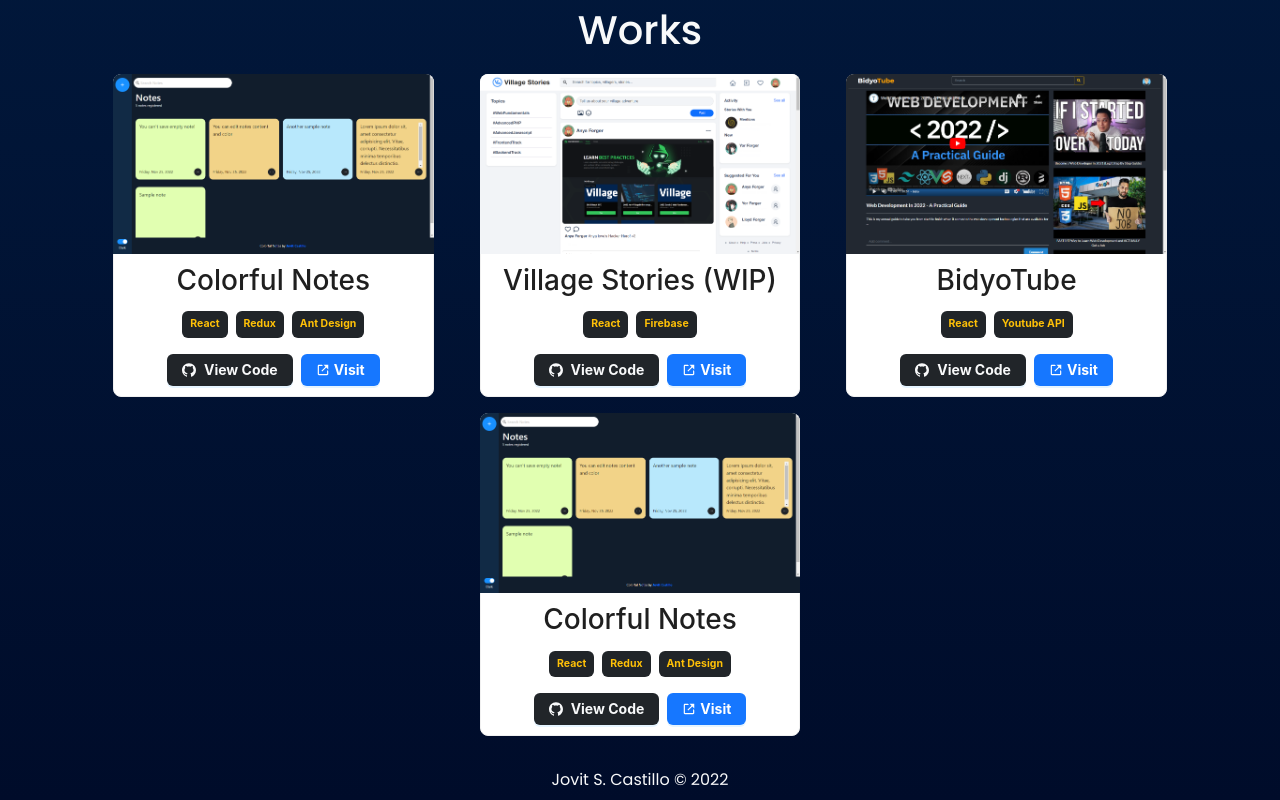
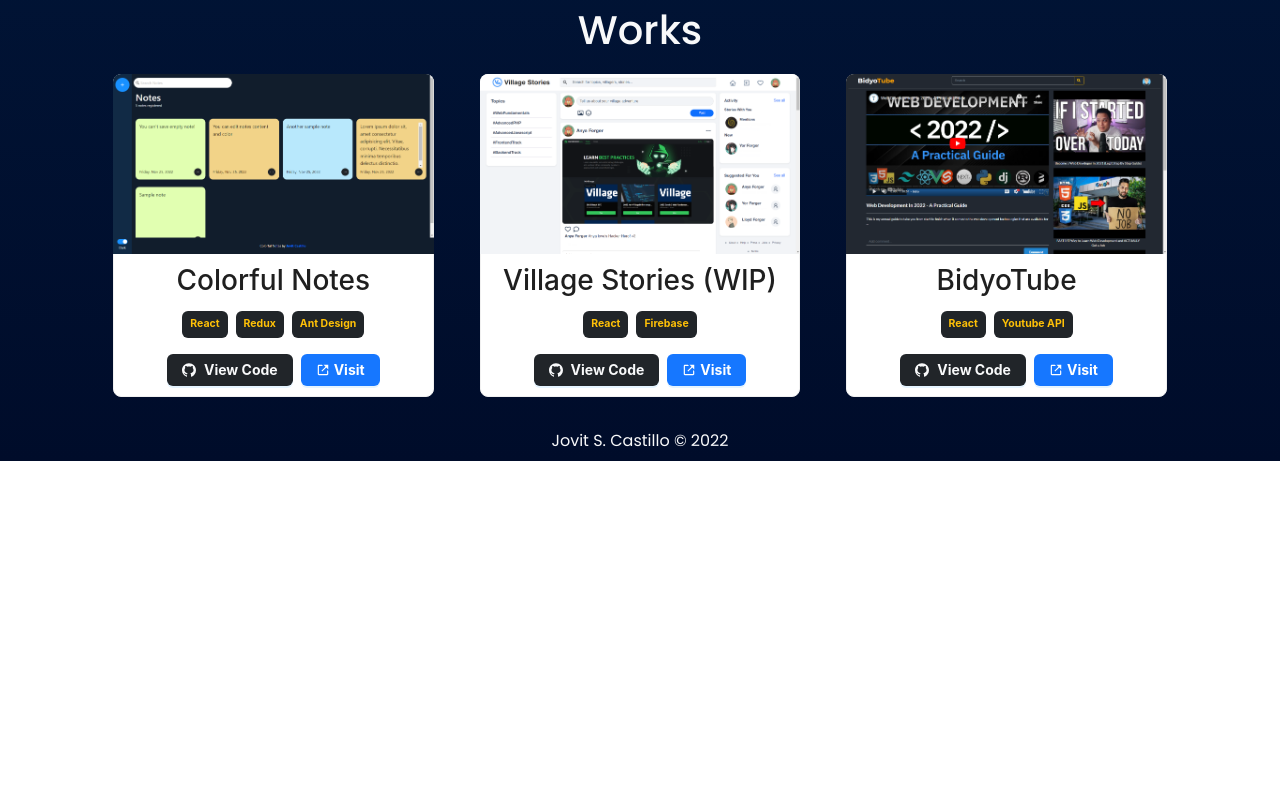
Before and after one commit to Jovitrycast/Portfolio, a React (Create React App) app: page / in a window 1280 px wide. Shown: the part 2414-3214 px from the top of the page. After the commit the page ends 2875 px from the top, so only its background shows below. Built offline with nearby package versions, Linux system fonts and the light colour scheme.

Commit message:
updated project list

```diff
--- a/src/data/projects.js
+++ b/src/data/projects.js
@@ -21,13 +21,6 @@ const projectCollection = [
         link: 'https://bidyo-tube.vercel.app/',
         code: 'https://github.com/Jovitrycast/BidyoTube',
         image: require("../assets/images/projects/BidyoTube.png")
-    },
-    {
-        projectName: 'Colorful Notes',
-        tech: ['React','Redux','Ant Design'],
-        link: 'https://colorful-notes.vercel.app/',
-        code: 'https://github.com/Jovitrycast/colorful-notes',
-        image: require("../assets/images/projects/Colorful-notes.png")
     }
 ]
 
```
